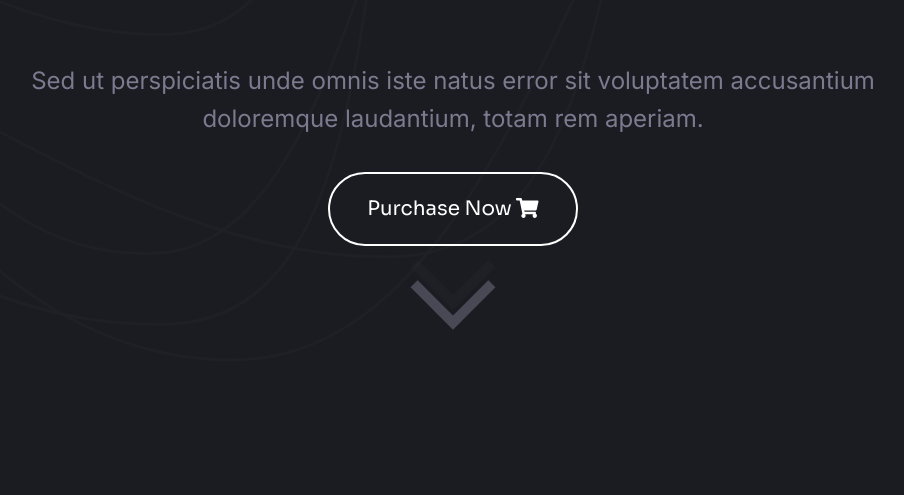
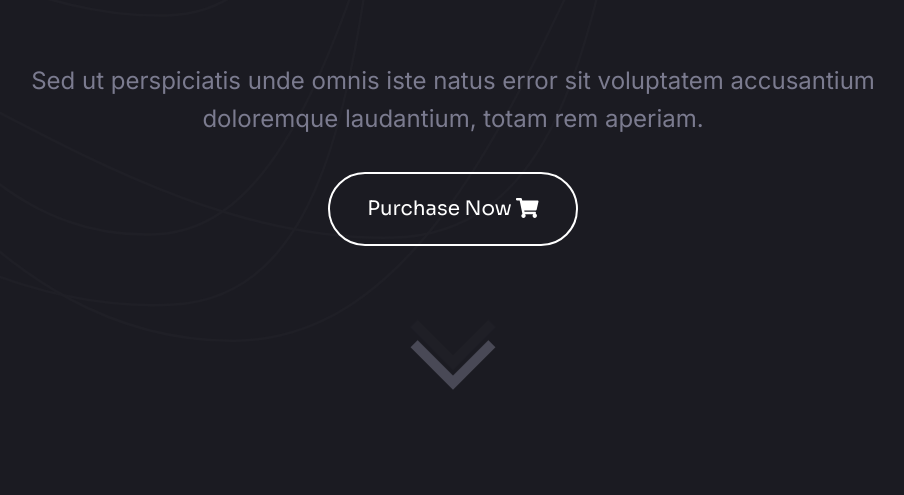
Before and after one commit to khaledfahmy123/Landing-X, a React app: page / in a window 1280 px wide. Shown: the part 305-800 px from the top of the page, without its empty margins (187-1091 px from the left). Built offline with nearby package versions, Linux system fonts and the light colour scheme.

Commit message:
background fix 2

```diff
--- a/src/css/lpage.css
+++ b/src/css/lpage.css
@@ -13,16 +13,32 @@ html {
   scroll-behavior: smooth;
 }
 
+body:before {
+  content: "";
+  display: block;
+  position: fixed;
+  left: 0;
+  top: 0;
+  width: 100%;
+  height: 100%;
+  z-index: -10;
+  background: url("./../img/Curve Line.svg") no-repeat center center;
+  -webkit-background-size: cover;
+  -moz-background-size: cover;
+  -o-background-size: cover;
+  background-size: cover;
+}
+
 body {
   background-color: #1b1b22;
   height: 100%;
   padding: 0;
   margin: 0;
-  background: url("./../img/Curve Line.svg") no-repeat;
+  /* background: url("./../img/Curve Line.svg") no-repeat;
   background-size: cover;
   background-position: center;
-  background-attachment: fixed;
-
+  background-attachment: fixed; */
+  /* background-color: #1b1b22; */
   color: var(--clr-light);
   font-family: "Inter", sans-serif;
 }
@@ -130,7 +146,7 @@ header .btn:hover {
 }
 
 .scroll-btn {
-  /* margin: 30px 0; */
+  margin: 30px 0;
   cursor: pointer;
 }
 
```
